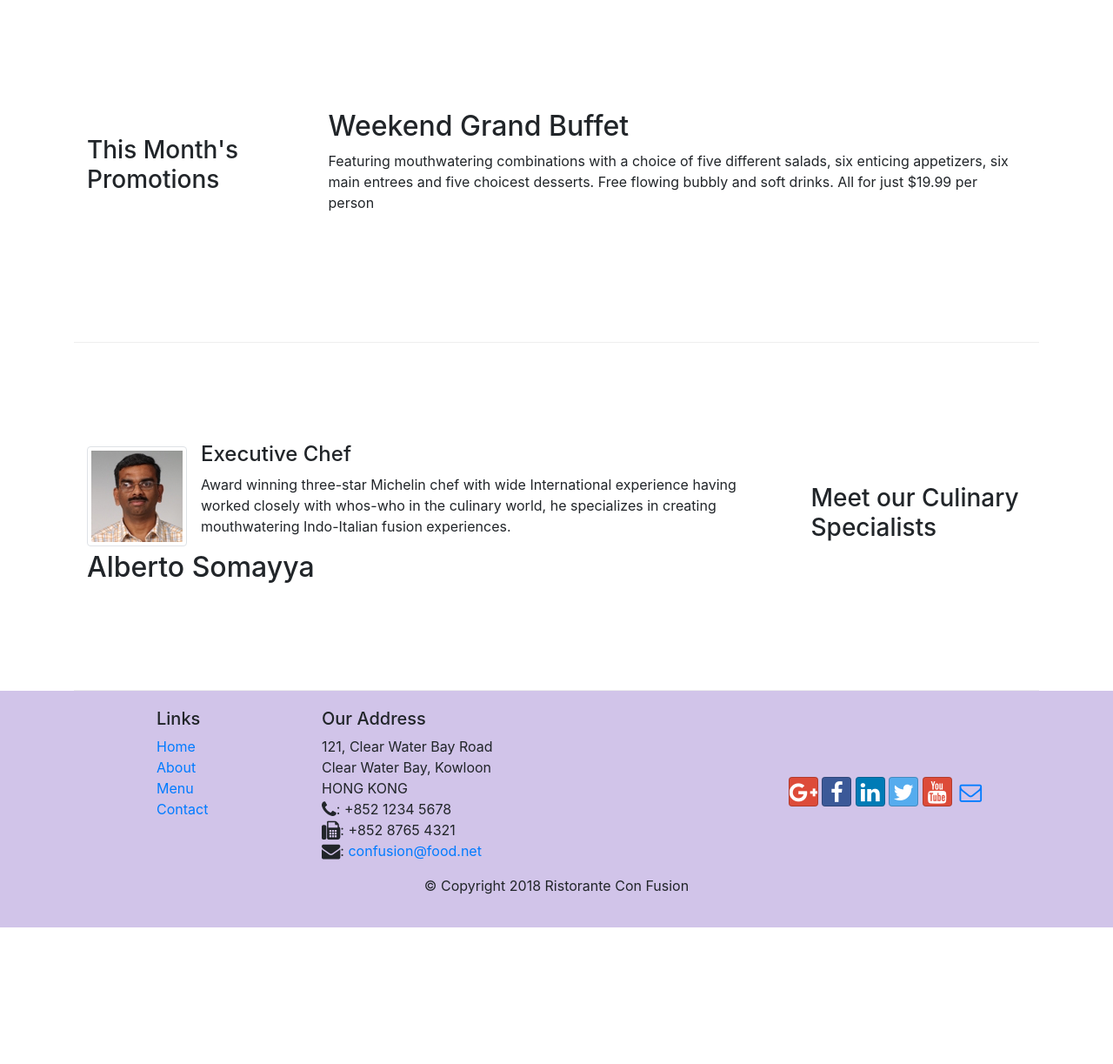
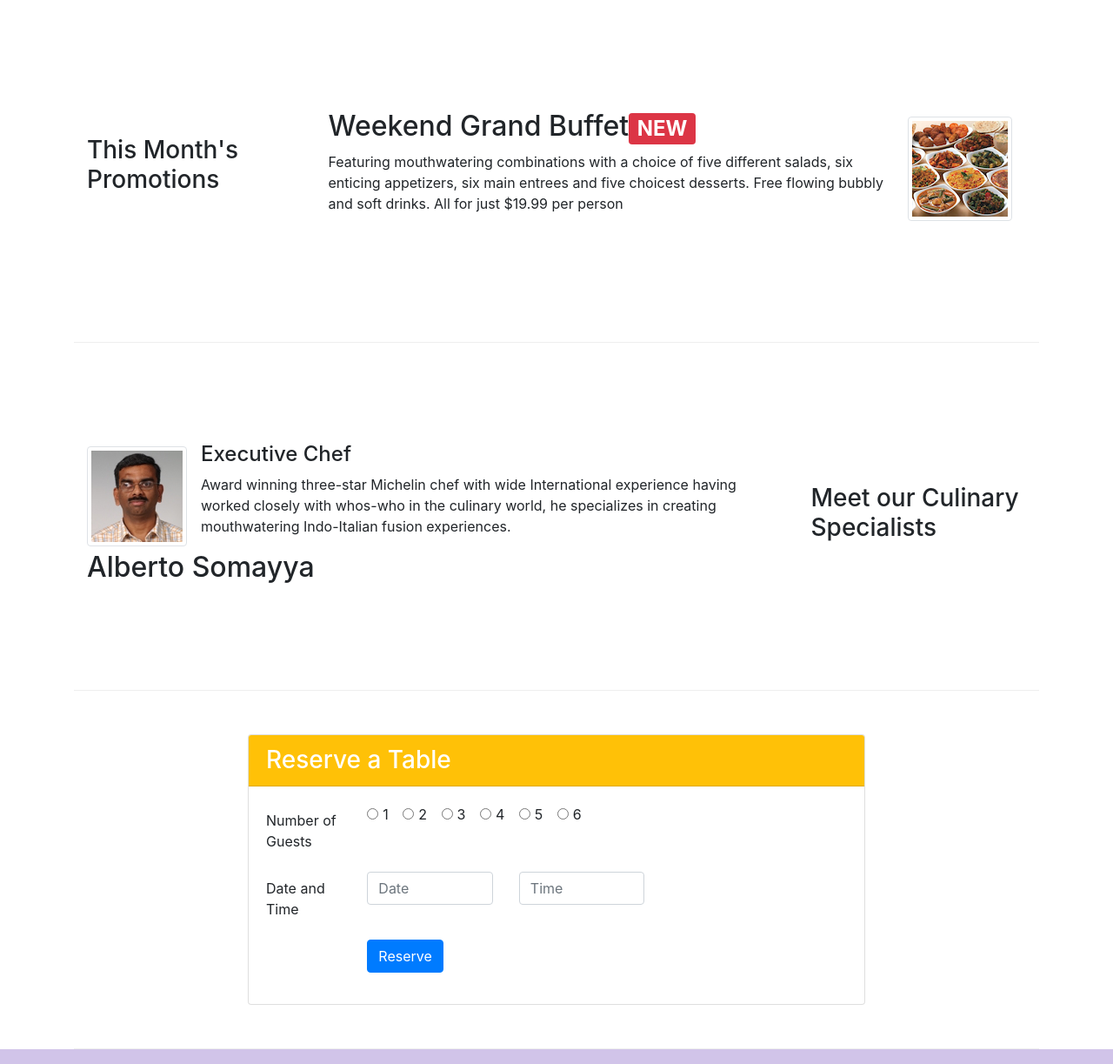
Before and after one commit to HeroicHitesh/script_foundation, a website: page index.html in a window 1280 px wide. Shown: the part 740-1963 px from the top of the page at 87% size. Before the commit the page ends 1806 px from the top, so only its background shows below. Drawn offline with nearby package versions, Linux system fonts and the light colour scheme.

Commit message:
Assignment-2

```diff
--- a/index.html
+++ b/index.html
@@ -39,8 +39,11 @@
                     <h1>Ristorante con Fusion</h1>
                     <p>We take inspiration from the World's best cuisines, and create a unique fusion experience. Our lipsmacking creations will tickle your culinary senses!</p>
                 </div>
-                <div class="col-12 col-sm align-self-center">
+                <div class="col-12 col-sm-3 align-self-center">
                     <img src="img/logo.png" class="img-fluid">
+                </div>
+                <div class="col-12 col-sm-3 align-self-center">
+                    <a class="btn btn-warning" href="#reserveTable" role="button">Reserve Table</a>
                 </div>
             </div>
         </div>
@@ -59,17 +62,21 @@
                             <p class="d-none d-sm-block">A unique combination of Indian Uthappam (pancake) and Italian pizza, topped with Cerignola olives, ripe vine cherry tomatoes, Vidalia onion, Guntur chillies and Buffalo Paneer.</p>
                     </div>
                 </div>
-                </div>
+            </div>
         </div>
 
-
         <div class="row row-content align-items-center">
-            <div class="col-12 col-sm-4 col-md-3">
+            <div class="col-12 col-sm-4 order-sm-first col-md-3">
                 <h3>This Month's Promotions</h3>
             </div>
-            <div class="col col-sm col-md">
-                <h2>Weekend Grand Buffet</h2>
-                <p>Featuring mouthwatering combinations with a choice of five different salads, six enticing appetizers, six main entrees and five choicest desserts. Free flowing bubbly and soft drinks. All for just $19.99 per person </p>
+            <div class="col col-sm order-sm-last col-md">
+                <div class="media">
+                    <div class="media-body order-sm-first">
+                            <h2 class="mt-0">Weekend Grand Buffet<span class="badge badge-danger">NEW</span></h2>
+                            <p class="d-none d-sm-block">Featuring mouthwatering combinations with a choice of five different salads, six enticing appetizers, six main entrees and five choicest desserts. Free flowing bubbly and soft drinks. All for just $19.99 per person </p>
+                    </div>
+                    <img class="d-flex mr-3 img-thumbnail align-self-center order-sm-last" src="img/buffet.png" alt="buffet">
+                </div>
             </div>
         </div>
 
@@ -86,6 +93,71 @@
                     </div>
                 </div>
                 <h2>Alberto Somayya</h2>
+            </div>
+        </div>
+
+        <div class="row row-content align-items-center">
+            <div class="container">
+                <div class="row">
+                    <div class="col-sm-2">
+                    </div>
+                    <div class="col-sm-8">
+                        <div class="card">
+                            <h3 class="card-header bg-warning text-white">Reserve a Table</h3>
+                            <div class="card-body">
+                                <form id="reserveTable">
+                                    <div class="form-group row">
+                                        <label for="guest" class="col-12 col-sm-2 col-form-label">Number of Guests</label>
+                                        <div class="col-12 col-sm-10">
+                                            <div class="form-check form-check-inline">
+                                                <input class="form-check-input" type="radio" name="inlineRadioOptions" id="inlineRadio1" value="option1">
+                                                <label class="form-check-label" for="inlineRadio1">1</label>
+                                            </div>
+                                            <div class="form-check form-check-inline">
+                                                <input class="form-check-input" type="radio" name="inlineRadioOptions" id="inlineRadio2" value="option2">
+                                                <label class="form-check-label" for="inlineRadio2">2</label>
+                                            </div>
+                                            <div class="form-check form-check-inline">
+                                                <input class="form-check-input" type="radio" name="inlineRadioOptions" id="inlineRadio3" value="option3">
+                                                <label class="form-check-label" for="inlineRadio3">3</label>
+                                            </div>
+                                            <div class="form-check form-check-inline">
+                                                <input class="form-check-input" type="radio" name="inlineRadioOptions" id="inlineRadio4" value="option4">
+                                                <label class="form-check-label" for="inlineRadio4">4</label>
+                                            </div>
+                                            <div class="form-check form-check-inline">
+                                                <input class="form-check-input" type="radio" name="inlineRadioOptions" id="inlineRadio5" value="option5">
+                                                <label class="form-check-label" for="inlineRadio5">5</label>
+                                            </div>
+                                            <div class="form-check form-check-inline">
+                                                <input class="form-check-input" type="radio" name="inlineRadioOptions" id="inlineRadio6" value="option6">
+                                                <label class="form-check-label" for="inlineRadio6">6</label>
+                                            </div>
+                                        </div>
+                                    </div>
+                                    <div class="form-group row">
+                                        <label for="dateTime" class="col-12 col-sm-2 col-form-label">Date and Time</label>
+                                        <div class="col-12 col-sm-3">
+                                            <input type="text" class="form-control" id="date" name="date" placeholder="Date">
+                                        </div>
+                                        <div class="col-12 col-sm-3">
+                                            <input type="text" class="form-control" id="time" name="time" placeholder="Time">
+                                        </div>
+                                    </div>
+                                    <div class="form-group row">
+                                        <div class="offset-md-2 col-md-10">
+                                            <button type="submit" class="btn btn-primary">
+                                                Reserve
+                                            </button>
+                                        </div>
+                                    </div>
+                                </form>
+                            </div>
+                        </div>
+                    </div>
+                    <div class="col-sm-2">
+                    </div>
+                </div>
             </div>
         </div>
     </div>
```
Also changed, not shown: contactus.html (+1 -1 lines).
